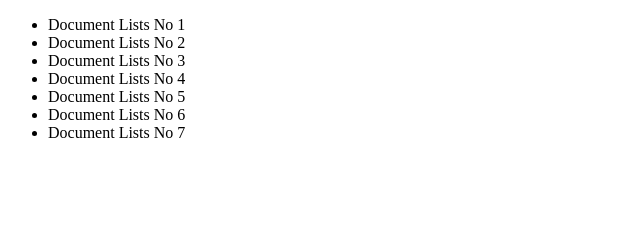
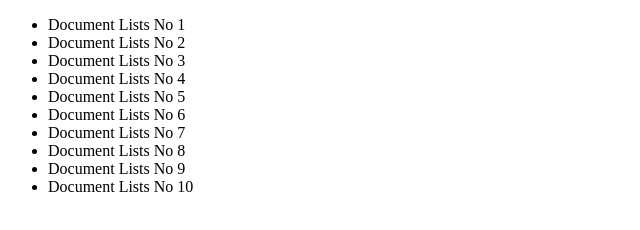
Before and after one commit to sandipkumarpal/firstgit, a plain HTML site: page index.html in a window 1280 px wide. Shown: the whole page, without its empty margins (0-640 px from the left). Drawn offline with Linux system fonts and the light colour scheme.

Commit message:
modify filse

```diff
--- a/index.html
+++ b/index.html
@@ -13,6 +13,9 @@
 		<li>Document Lists No 5</li>
 		<li>Document Lists No 6</li>
 		<li>Document Lists No 7</li>
+		<li>Document Lists No 8</li>
+		<li>Document Lists No 9</li>
+		<li>Document Lists No 10</li>
 	</ul>
 </body>
 </html>
```
